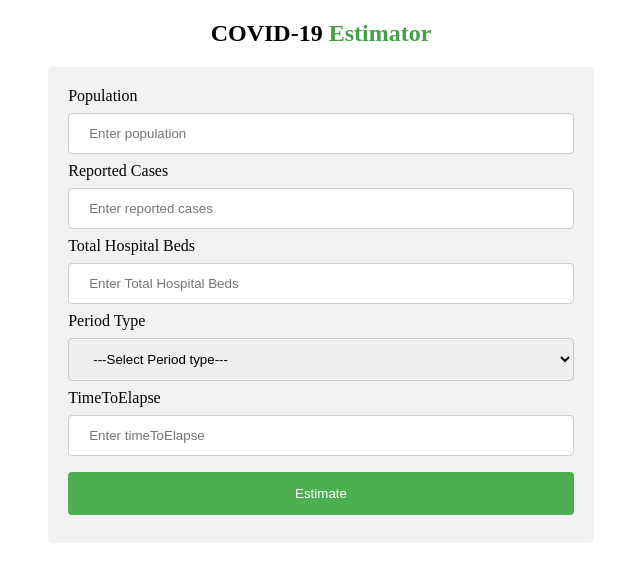
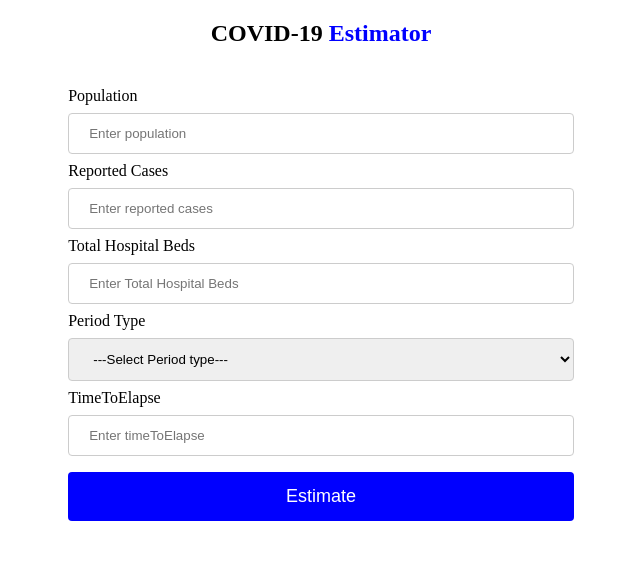
Before and after one commit to terewere/covid-19-estimator-js, a website with bundled scripts: page index.html in a window 1280 px wide. Shown: the whole page, without its empty margins (319-959 px from the left). Built offline with nearby package versions, Linux system fonts and the light colour scheme.

Commit message:
added meta and changed bg color

```diff
--- a/index.html
+++ b/index.html
@@ -3,6 +3,7 @@
   <head>
     <!-- Required meta tags -->
     <meta charset="utf-8">
+    <meta name="Description" content="Corona virus 19 estimator">
     <meta name="viewport" content="width=device-width, initial-scale=1, shrink-to-fit=no">
     <title>Covid-19 Estimator</title>
 
@@ -17,24 +18,25 @@
         box-sizing: border-box;
       }
 
-      input[type=submit] {
+       button {
         width: 100%;
-        background-color: #4CAF50;
+        background-color: #0000FF;
         color: white;
         padding: 14px 20px;
         margin: 8px 0;
+        font-size: large;
         border: none;
         border-radius: 4px;
         cursor: pointer;
       }
 
-      input[type=submit]:hover {
+      ibutton:hover {
         background-color: #45a049;
       }
 
       div {
         border-radius: 5px;
-        background-color: #f2f2f2;
+        background-color: #fff;
         padding: 20px;
       }
       </style>
@@ -42,7 +44,7 @@
 
       <h2 style="text-align: center;">
        COVID-19
-      <span style="color: #45a049;">Estimator</span></h2>
+      <span style="color: #0000FF;">Estimator</span></h2>
 
       <div style="width: 40%;margin: 0 auto;">
         <form action="/action_page.php">
@@ -65,7 +67,7 @@
             <label for="TimeToElapse">TimeToElapse</label>
             <input aria-required="true" type="number" data-time-to-elapse="timeToElapse" aria-label="timeToElapse" placeholder="Enter timeToElapse">
 
-            <input type="submit" data-go-estimate="goEstimate" value="Estimate">
+            <button data-go-estimate="goEstimate">Estimate</button>
         </form>
       </div>
 
```
